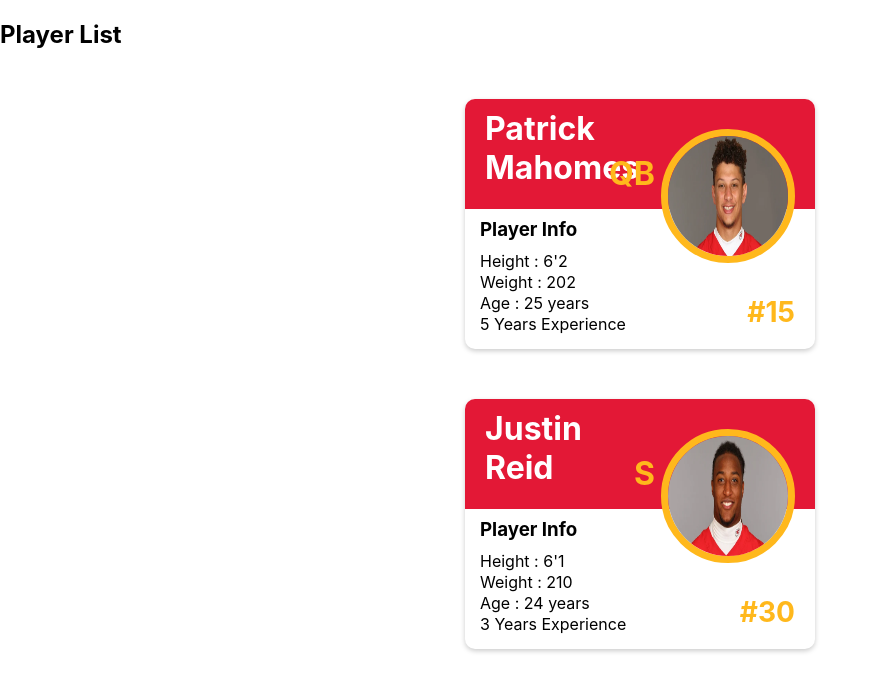
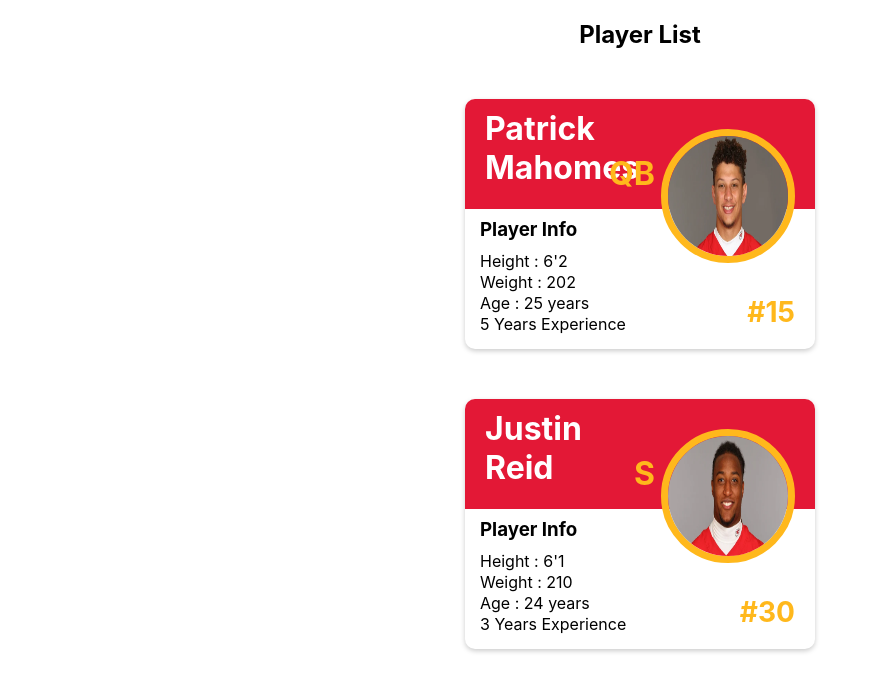
Before and after one commit to 7daytheory/chiefs_roster, a React (Create React App) app: page / in a window 1280 px wide. Shown: the top 692 px of the page, without its empty margins (0-879 px from the left). Built offline with nearby package versions, Linux system fonts and the light colour scheme; the HTML template or start-up script is replaced by a standard one.

Commit message:
made global center style

```diff
--- a/src/App.js
+++ b/src/App.js
@@ -4,7 +4,7 @@ function App() {
   return (
     <div>
       <header>
-        <h2>Player List</h2>
+        <h2 className="center">Player List</h2>
       </header>
       <Players />
     </div>
--- a/src/index.css
+++ b/src/index.css
@@ -11,3 +11,7 @@ code {
   font-family: source-code-pro, Menlo, Monaco, Consolas, 'Courier New',
     monospace;
 }
+
+.center {
+  text-align: center;
+}
```
